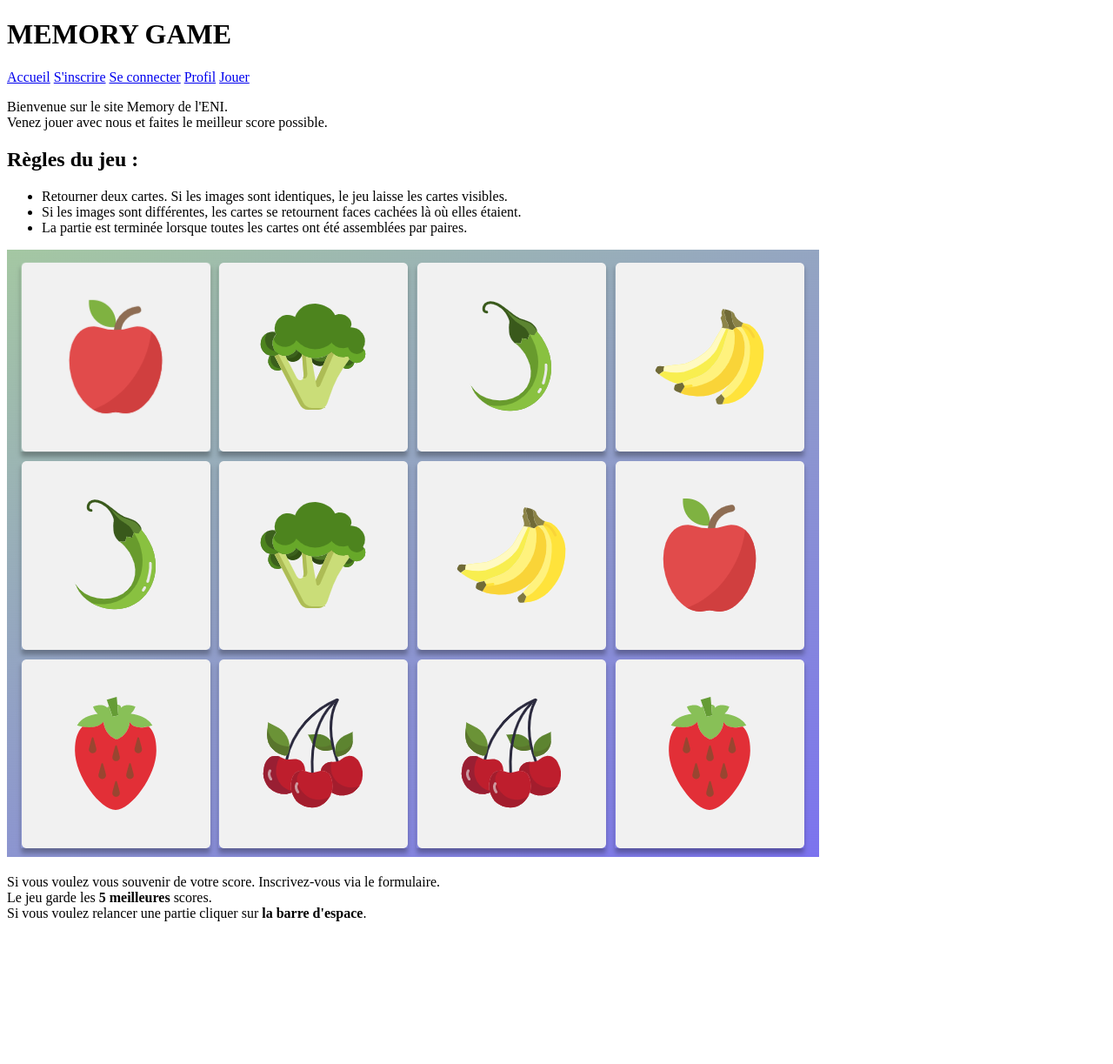
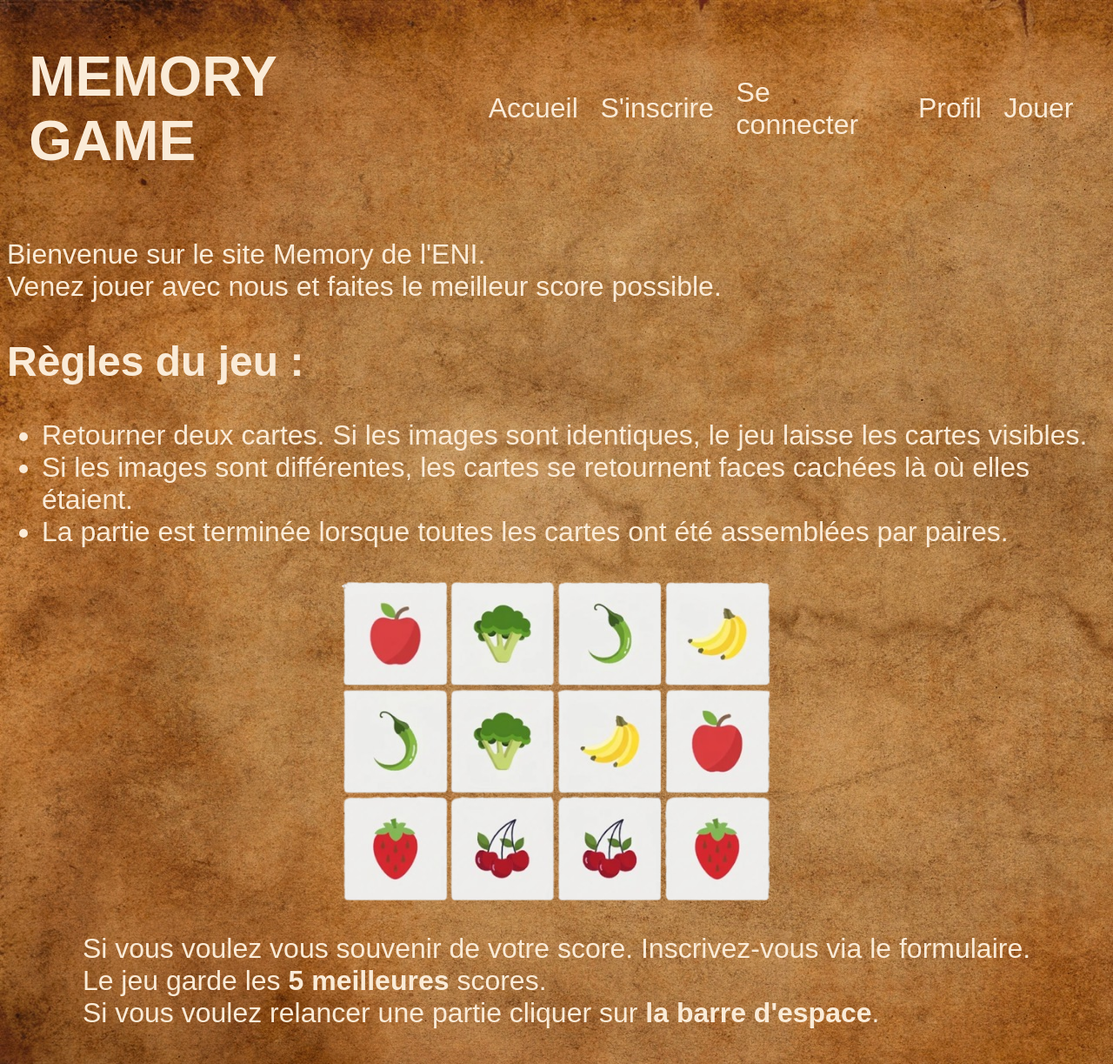
Before and after one commit to Saya-aa/Eni-Memory-Jade, a plain HTML site: page index.html in a window 1280 px wide. Shown: the whole page at 87% size. Before the commit the page ends 1075 px from the top, so only its background shows below. Drawn offline with Linux system fonts and the light colour scheme.

Commit message:
début css

```diff
--- a/index.html
+++ b/index.html
@@ -7,6 +7,7 @@
     <link rel="stylesheet" href="style.css" />
   </head>
   <body>
+    <div class="entete">
       <h1>MEMORY GAME</h1>
       <nav>
         <a href="index.html">Accueil</a>
@@ -15,6 +16,7 @@
         <a href="profil.html">Profil</a>
         <a href="jouer.html">Jouer</a>
       </nav>
+    </div>
     <p>
       Bienvenue sur le site Memory de l'ENI.<br />
       Venez jouer avec nous et faites le meilleur score possible.
@@ -34,10 +36,8 @@
         paires.
       </li>
     </ul>
-    <img
-      src="ressources/memory-legume/memory_detail.png"
-      alt="exemple Jeu Memory"
-    />
+    <div class="bottom">
+      <img src="ressources/exemple_memory.png" alt="exemple Jeu Memory" />
       <p>
         Si vous voulez vous souvenir de votre score. Inscrivez-vous via le
         formulaire. <br />
@@ -45,5 +45,6 @@
         Si vous voulez relancer une partie cliquer sur
         <strong>la barre d'espace</strong>.
       </p>
+    </div>
   </body>
 </html>
--- a/style.css
+++ b/style.css
@@ -0,0 +1,50 @@
+body {
+  color: antiquewhite;
+  font-family: Copperplate, Papyrus, fantasy;
+  background-image: url("ressources/background_paper.png");
+  font-size: 2.5vw;
+}
+
+a {
+  cursor: pointer;
+  color: antiquewhite;
+  text-decoration: none;
+  padding: 1vw;
+}
+
+a:hover {
+  color: rgb(216, 150, 28);
+}
+
+nav {
+  display: flex;
+  align-items: center;
+  list-style-type: none;
+  padding: 2%;
+}
+
+/*TROUVER IMG BACKGROUND*/
+.entete {
+  font-size: clamp(3vw 4vw);
+  background-image: url();
+  display: flex;
+  align-items: center;
+  list-style-type: none;
+  padding-left: 2%;
+}
+
+img {
+  max-height: 40%;
+  max-width: 40%;
+}
+
+.bottom {
+  display: flex;
+  flex-direction: column;
+  align-items: center;
+}
+
+input {
+  background: none;
+  color: antiquewhite;
+}
```
Also changed, not shown: connection.html (+3 -1 lines), inscription.html (+4 -1 lines), jouer.html (+3 -0 lines), profil.html (+4 -2 lines), ressources/background_paper.png (added), ressources/exemple_memory.png (added). Lines whose indentation alone changed are shown as unchanged.
